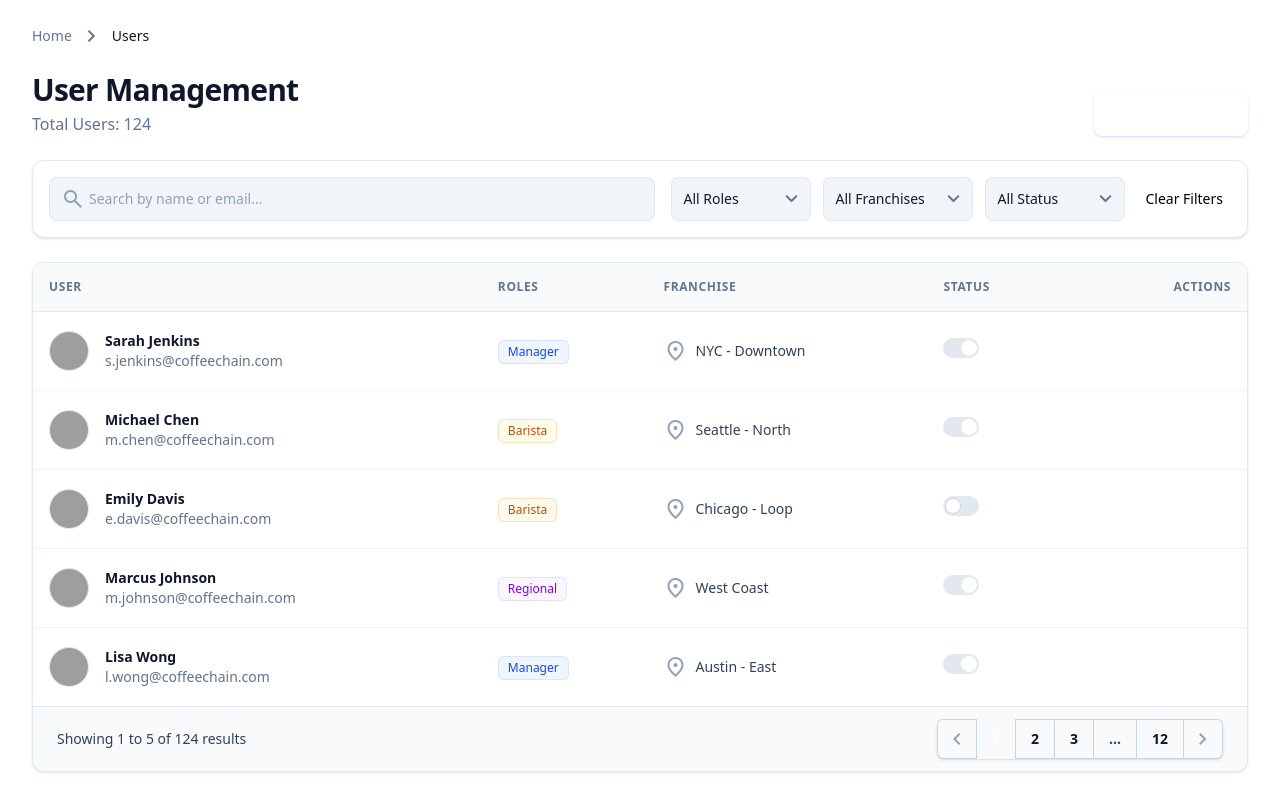
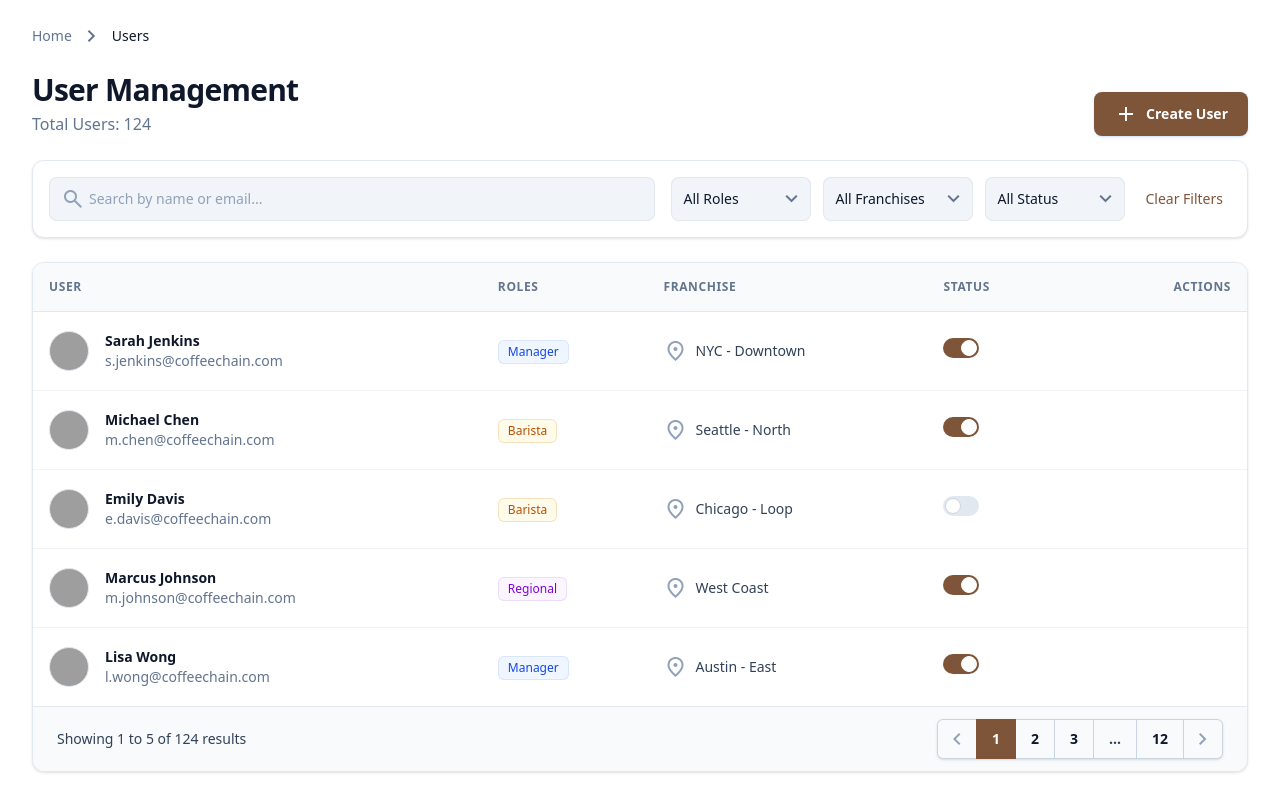
Before and after one commit to Quanhpm/mock-project-ojt, a React (Vite) app: page /admin/users in a window 1280 px wide. Built offline with nearby package versions, Linux system fonts and the light colour scheme; grey boxes are pictures that could not be loaded.

Commit message:
[03022026][AnhLN] Refactor CSS variables and add custom utility classes for improved styling

```diff
--- a/src/index.css
+++ b/src/index.css
@@ -1,10 +1,66 @@
 @import "tailwindcss";
 
 :root {
-  --cf-bg: #EDE0D4; /* Nền chính – sáng, nhẹ mắt */
-  --cf-surface: #E6CCB2; /* Nền bề mặt – card, form */
-  --cf-accent-light: #DDB892; /* Màu nhấn sáng – hover, bàn trống */
-  --cf-secondary: #B08968; /* Màu phụ – border, button phụ */
-  --cf-primary: #7F5539; /* Màu chính – thương hiệu, nút chính */
-  --cf-dark: #9C6644;   /* Màu đậm – nhấn mạnh, trạng thái đã đặt */
+  --cf-bg: #EDE0D4;
+  /* Nền chính – sáng, nhẹ mắt */
+  --cf-surface: #E6CCB2;
+  /* Nền bề mặt – card, form */
+  --cf-accent-light: #DDB892;
+  /* Màu nhấn sáng – hover, bàn trống */
+  --cf-secondary: #B08968;
+  /* Màu phụ – border, button phụ */
+  --cf-primary: #7F5539;
+  /* Màu chính – thương hiệu, nút chính */
+  --cf-dark: #9C6644;
+  /* Màu đậm – nhấn mạnh, trạng thái đã đặt */
 }
+
+/* Custom utility classes sử dụng trực tiếp CSS variables */
+.bg-primary {
+  background-color: var(--cf-primary) !important;
+}
+
+.bg-surface-light {
+  background-color: var(--cf-surface) !important;
+}
+
+.bg-background-light {
+  background-color: var(--cf-bg) !important;
+}
+
+.text-primary {
+  color: var(--cf-primary) !important;
+}
+
+.border-primary {
+  border-color: var(--cf-primary) !important;
+}
+
+.hover\:bg-primary:hover {
+  background-color: var(--cf-primary) !important;
+}
+
+.hover\:text-primary:hover {
+  color: var(--cf-primary) !important;
+}
+
+.bg-accent-light {
+  background-color: var(--cf-accent-light) !important;
+}
+
+.hover\:bg-accent-light:hover {
+  background-color: var(--cf-accent-light) !important;
+}
+
+.bg-secondary {
+  background-color: var(--cf-secondary) !important;
+}
+
+.hover\:bg-secondary:hover {
+  background-color: var(--cf-secondary) !important;
+}
+
+/* Toggle/Checkbox peer-checked states */
+.peer:checked~.peer-checked\:bg-primary {
+  background-color: var(--cf-primary) !important;
+}
```
